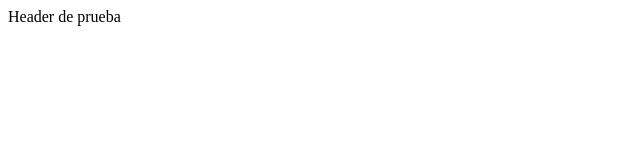
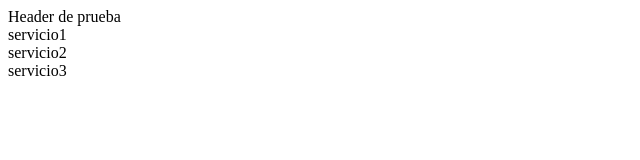
Before and after one commit to NoWizards/semana-1-186, a website: page src/index.html in a window 1280 px wide. Shown: the whole page, without its empty margins (0-640 px from the left). Drawn offline with Linux system fonts and the light colour scheme.

Commit message:
seccion servicios agregada

```diff
--- a/src/index.html
+++ b/src/index.html
@@ -11,5 +11,16 @@
         Header de prueba
     </nav>
 </header>
+
+<div id="services"></div>
+<div class="element">
+    servicio1
+</div>
+<div class="element">
+    servicio2
+</div>
+<div class="element">
+    servicio3
+</div>
 </body>
 </html>
```
